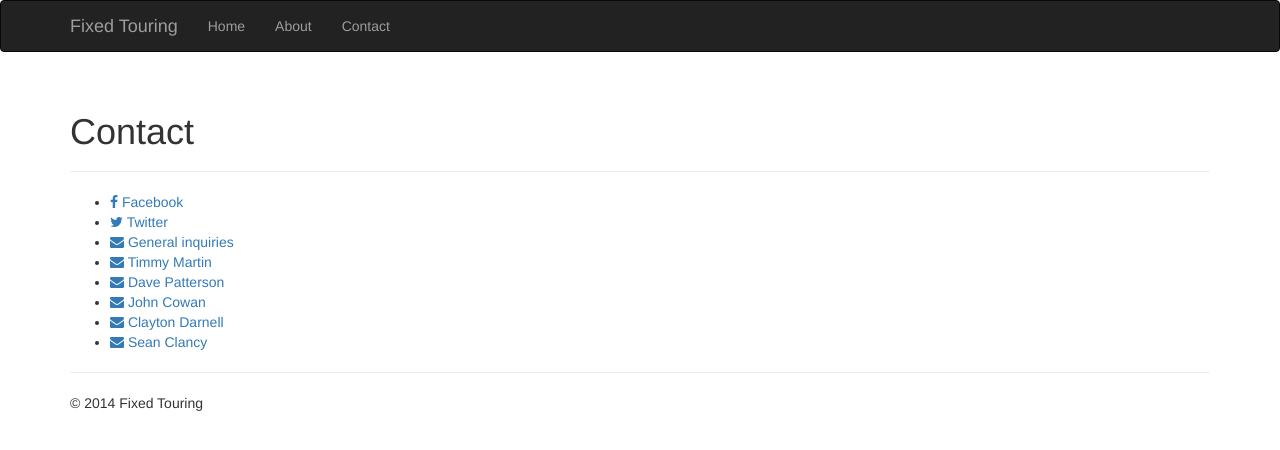
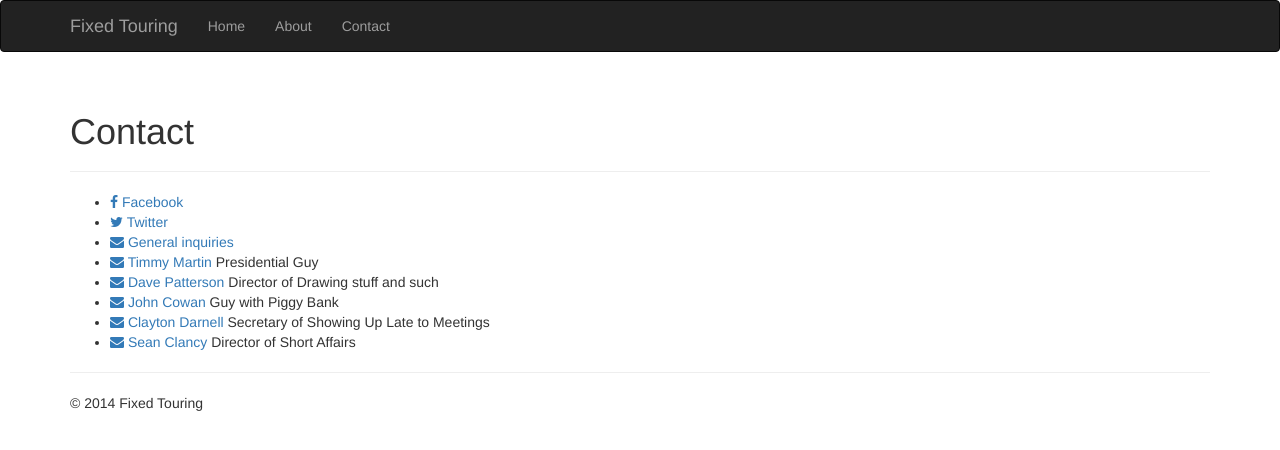
Before and after one commit to fixedtouring/fixedtouring.github.io, a Jekyll site: the page built from contact.html, in a window 1280 px wide. Shown: the top 450 px of the page. Built offline with Jekyll 4.4.1, drawn with Linux system fonts in a browser that asks for light colours; nearby versions of some CDN libraries.

Commit message:
Fix contact page

```diff
--- a/contact.html
+++ b/contact.html
@@ -1,6 +1,6 @@
 ---
 layout: default
-title: Contact
+permalink: /contact/
 ---
 
 <div class="page-header">
@@ -11,9 +11,10 @@ title: Contact
   <li><a href="https://www.facebook.com/fixed.touring"><i class="fa fa-facebook"></i> Facebook</a></li>
   <li><a href="https://twitter.com/fixedtouring"><i class="fa fa-twitter"></i> Twitter</a></li>
   <li><a href="mailto:info@fixedtouring.com"><i class="fa fa-envelope"></i> General inquiries</a></li>
-  <li><a href="mailto:timmy@fixedtouring.com"><i class="fa fa-envelope"></i> Timmy Martin</a></li>
-  <li><a href="mailto:dave@fixedtouring.com"><i class="fa fa-envelope"></i> Dave Patterson</a></li>
-  <li><a href="mailto:john@fixedtouring.com"><i class="fa fa-envelope"></i> John Cowan</a></li>
-  <li><a href="mailto:clayton@fixedtouring.com"><i class="fa fa-envelope"></i> Clayton Darnell</a></li>
-  <li><a href="mailto:sean@fixedtouring.com"><i class="fa fa-envelope"></i> Sean Clancy</a></li>
+  <li><a href="mailto:timmy@fixedtouring.com"><i class="fa fa-envelope"></i> Timmy Martin</a> Presidential Guy</li>
+  <li><a href="mailto:dave@fixedtouring.com"><i class="fa fa-envelope"></i> Dave Patterson</a> Director of Drawing stuff and such</li>
+  <li><a href="mailto:john@fixedtouring.com"><i class="fa fa-envelope"></i> John Cowan</a> Guy with Piggy Bank</li>
+  <li><a href="mailto:clayton@fixedtouring.com"><i class="fa fa-envelope"></i> Clayton Darnell</a> Secretary of
+Showing Up Late to Meetings</li>
+  <li><a href="mailto:sean@fixedtouring.com"><i class="fa fa-envelope"></i> Sean Clancy</a> Director of Short Affairs</li>
 </ul>
```
